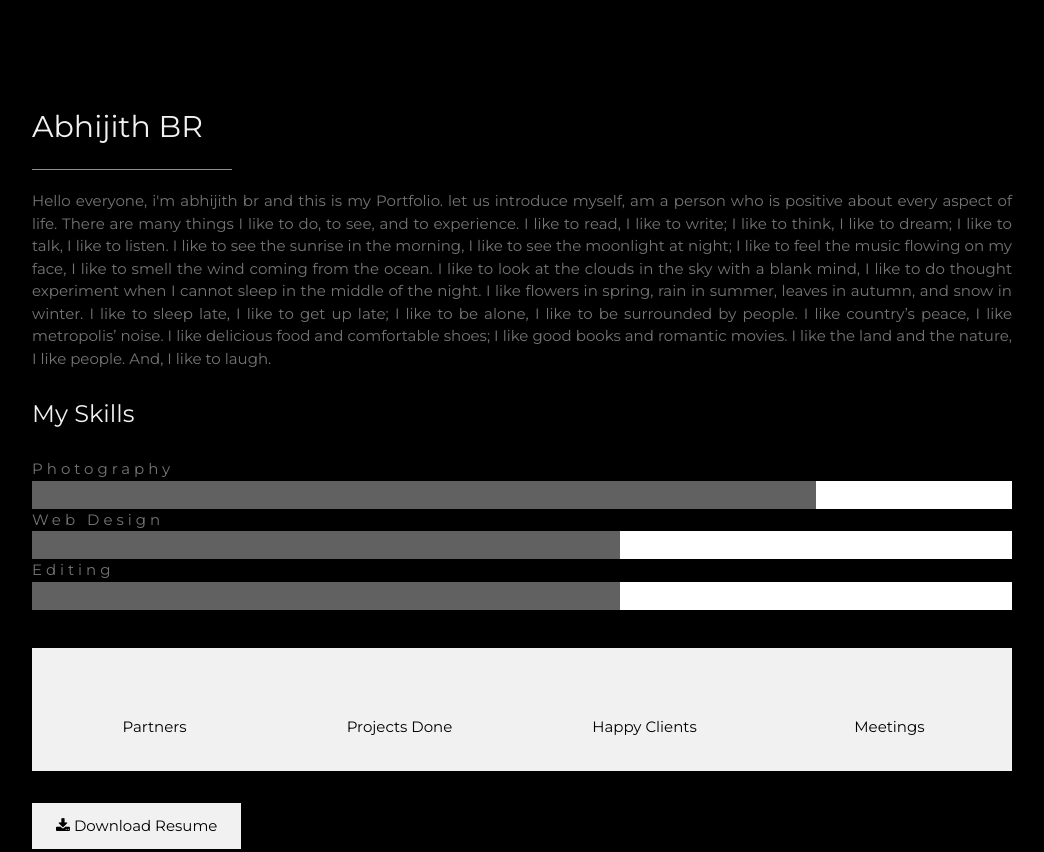
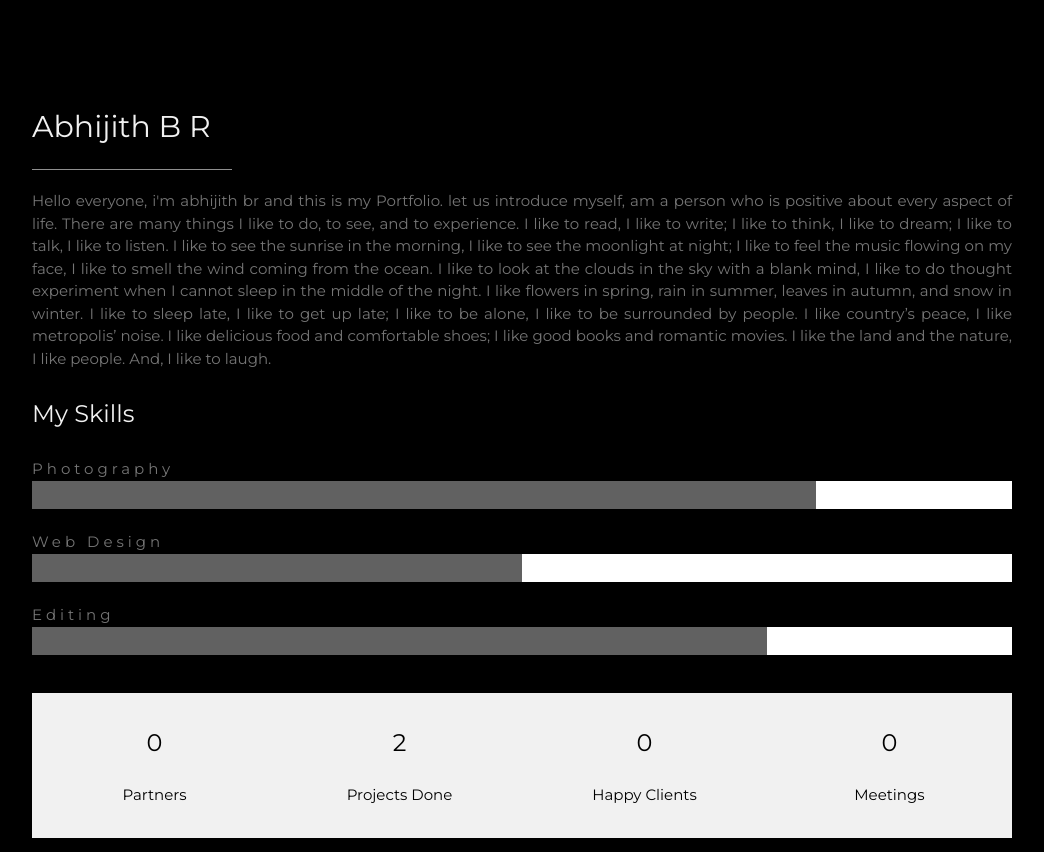
Before and after one commit to abhijithpoojary/my-frist-project, a website: page home.html in a window 1280 px wide. Shown: the part 840-1692 px from the top of the page, without its empty margins (178-1222 px from the left). Drawn offline with nearby package versions, Linux system fonts and the light colour scheme.

Commit message:
animation update

```diff
--- a/home.html
+++ b/home.html
@@ -7,6 +7,7 @@
 <link rel="stylesheet" href="https://www.w3schools.com/w3css/4/w3.css">
 <link rel="stylesheet" href="https://fonts.googleapis.com/css?family=Montserrat">
 <link rel="stylesheet" href="https://cdnjs.cloudflare.com/ajax/libs/font-awesome/4.7.0/css/font-awesome.min.css">
+
 
 <link rel="stylesheet" href="./style.css">
 <style>
@@ -27,7 +28,7 @@ a:link {
 
 
 </style>
-</head>
+
 <body class="w3-black">
 
 <!-- Icon Bar (Sidebar - hidden on small screens) -->
@@ -67,7 +68,7 @@ a:link {
   <!-- Header/Home -->
   <header class="w3-container w3-padding-32 w3-center w3-black" id="home">
     <!-- <h1 class="w3-jumbo"><span class="w3-hide-small">I'm</span> Abhijith B R</h1>-->
-    <h1 class="fancy"> abhijith br</h1>
+    <h1 class="fancy"> Abhijith</h1>
     <script src="./stylejava.js"></script>
 
     <p>Photographer and Web developer.</p>
@@ -76,7 +77,7 @@ a:link {
 
   <!-- About Section -->
   <div class="w3-content w3-justify w3-text-grey w3-padding-64" id="about">
-    <h2 class="w3-text-light-grey">Abhijith BR</h2>
+    <h2 class="w3-text-light-grey">Abhijith B R</h2>
     <hr style="width:200px" class="w3-opacity">
     <p>Hello everyone, i'm abhijith br and this is my Portfolio. let us introduce myself, am a person who is positive about every aspect of life. There are many things I like to do, to see, and to experience. I like to read, I like to write; I like to think, I like to dream; I like to talk, I like to listen. I like to see the sunrise in the morning, I like to see the moonlight at night; I like to feel the music flowing on my face, I like to smell the wind coming from the ocean. I like to look at the clouds in the sky with a blank mind, I like to do thought experiment when I cannot sleep in the middle of the night. I like flowers in spring, rain in summer, leaves in autumn, and snow in winter. I like to sleep late, I like to get up late; I like to be alone, I like to be surrounded by people. I like country’s peace, I like metropolis’ noise. I like delicious food and comfortable shoes; I like good books and romantic movies. I like the land and the nature, I like people. And, I like to laugh.
     </p>
@@ -84,31 +85,31 @@ a:link {
     <p class="w3-wide">Photography</p>
     <div class="w3-white">
       <div class="w3-dark-grey" style="height:28px;width:80%"></div>
-    </div>
+    </div><br>
     <p class="w3-wide">Web Design</p>
     <div class="w3-white">
-      <div class="w3-dark-grey" style="height:28px;width:60%"></div>
-    </div>
+      <div class="w3-dark-grey" style="height:28px;width:50%"></div>
+    </div><br>
     <p class="w3-wide">Editing</p>
     <div class="w3-white">
-      <div class="w3-dark-grey" style="height:28px;width:60%"></div>
+      <div class="w3-dark-grey" style="height:28px;width:75%"></div>
     </div><br>
 
     <div class="w3-row w3-center w3-padding-16 w3-section w3-light-grey">
          <div class="w3-quarter w3-section">
-        <span class="w3-xlarge">0</span><br>
+           <p class="w3-xlarge">0</p><br>
            Partners
          </div>
          <div class="w3-quarter w3-section">
-        <span class="w3-xlarge">2</span><br>
+           <p class="w3-xlarge">2</p><br>
            Projects Done
          </div>
          <div class="w3-quarter w3-section">
-        <span class="w3-xlarge">0</span><br>
+           <p class="w3-xlarge">0</p><br>
            Happy Clients
          </div>
          <div class="w3-quarter w3-section">
-        <span class="w3-xlarge">0</span><br>
+           <p class="w3-xlarge">0</p><br>
            Meetings
          </div>
        </div>
@@ -197,10 +198,14 @@ a:link {
     </div><br>
     <form>
       <p><input class="w3-input w3-padding-16" type="text" id="name" placeholder="Name" required name="Name"></p>
+      <br>
       <p><input class="w3-input w3-padding-16" type="email" id="email"placeholder="Email" required name="Email"></p>
+      <br>
       <p><input class="w3-input w3-padding-16" type="text" id="subject" placeholder="Subject" required name="Subject"></p>
+      <br>
       <p><input class="w3-input w3-padding-16" type="text" id="message" placeholder="Message" required name="Message"></p>
       <p>
+        <br>
         <button class="w3-button w3-light-grey w3-padding-large" type="submit">
           <i class="fa fa-paper-plane"></i> SEND MESSAGE
         </button>
--- a/public/style.css
+++ b/public/style.css
@@ -14,8 +14,11 @@ h1{
   font-family: sans-serif;
 }
 
-
-
+h2{
+  color: white;
+  font-size: 2rem;
+  font-family: sans-serif;
+}
 
 span{
   opacity: 0;
```
Lines whose indentation alone changed are shown as unchanged.
